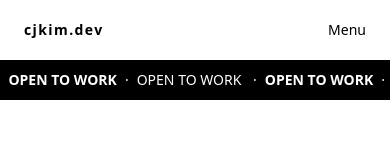
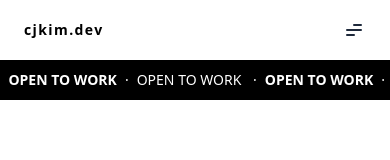
Before and after one commit to cjoak1028/cjoak1028.github.io, a React (Vite) app: page / in a window 390 px wide. Shown: the top 160 px of the page. Built offline with nearby package versions, Linux system fonts and the light colour scheme.

Commit message:
Added animated hamburger button

```diff
--- a/src/components/Header.jsx
+++ b/src/components/Header.jsx
@@ -13,7 +13,7 @@ const Header = () => {
     );
   };
 
-  const handleMenuClick = () => {
+  const handleMenuState = () => {
     setIsMenuOpen((prevState) => !prevState);
   };
 
@@ -39,16 +39,49 @@ const Header = () => {
           </ul>
         </nav>
         <button
-          className="sm:hidden font-medium hover:opacity-60 transition-opacity"
-          onClick={handleMenuClick}
+          className="inline-flex w-6 h-6 text-slate-800 bg-white text-center items-center justify-center rounded transition"
+          onClick={handleMenuState}
         >
-          {isMenuOpen ? "Close" : "Menu"}
+          <span className="sr-only">Menu</span>
+          <svg
+            className="w-4 h-4 fill-current pointer-events-none"
+            viewBox="0 0 16 16"
+            xmlns="http://www.w3.org/2000/svg"
+          >
+            <rect
+              className={`origin-center -translate-y-[5px] translate-x-[7px] transition-all duration-300 ease-[cubic-bezier(.5,.85,.25,1.1)] ${
+                isMenuOpen && "translate-x-0 translate-y-0 rotate-[315deg]"
+              }`}
+              y="7"
+              width="9"
+              height="2"
+              rx="1"
+            ></rect>
+            <rect
+              className={`origin-center transition-all duration-300 ease-[cubic-bezier(.5,.85,.25,1.8)] ${
+                isMenuOpen && "rotate-45"
+              }`}
+              y="7"
+              width="16"
+              height="2"
+              rx="1"
+            ></rect>
+            <rect
+              className={`origin-center translate-y-[5px] transition-all duration-300 ease-[cubic-bezier(.5,.85,.25,1.1)] ${
+                isMenuOpen && "translate-y-0 rotate-[135deg]"
+              }`}
+              y="7"
+              width="9"
+              height="2"
+              rx="1"
+            ></rect>
+          </svg>
         </button>
       </div>
       {isMenuOpen && (
         <div
           className="h-full bg-black/50 z-10 fixed top-[3.75rem] left-0 w-full sm:hidden"
-          onClick={handleMenuClick}
+          onClick={handleMenuState}
         >
           <span className="h-0.5 w-full bg-gray-50 block"></span>
           <nav className="bg-white p-8" onClick={(e) => e.stopPropagation()}>
```
